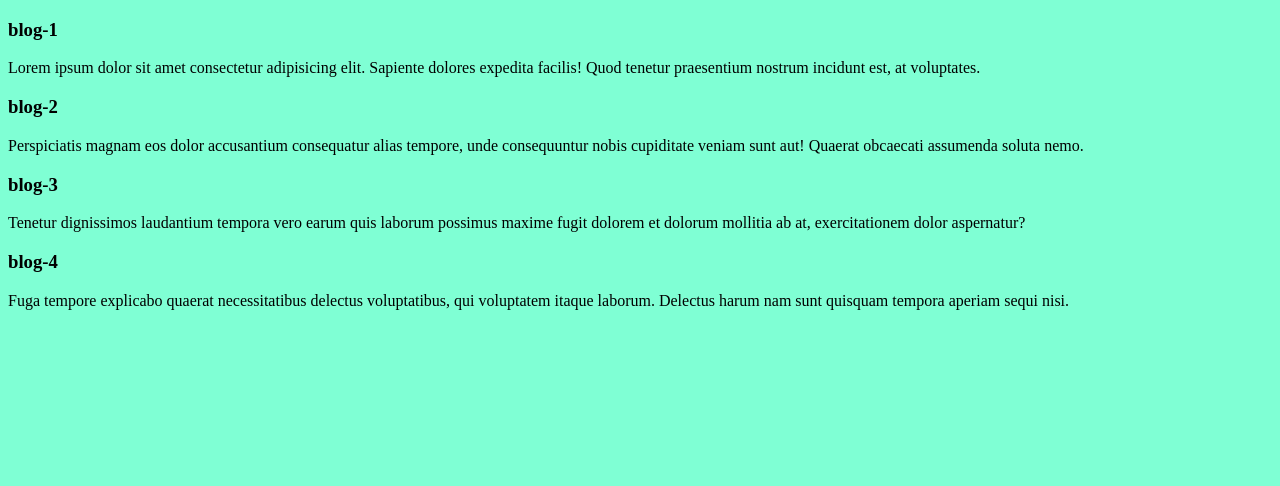
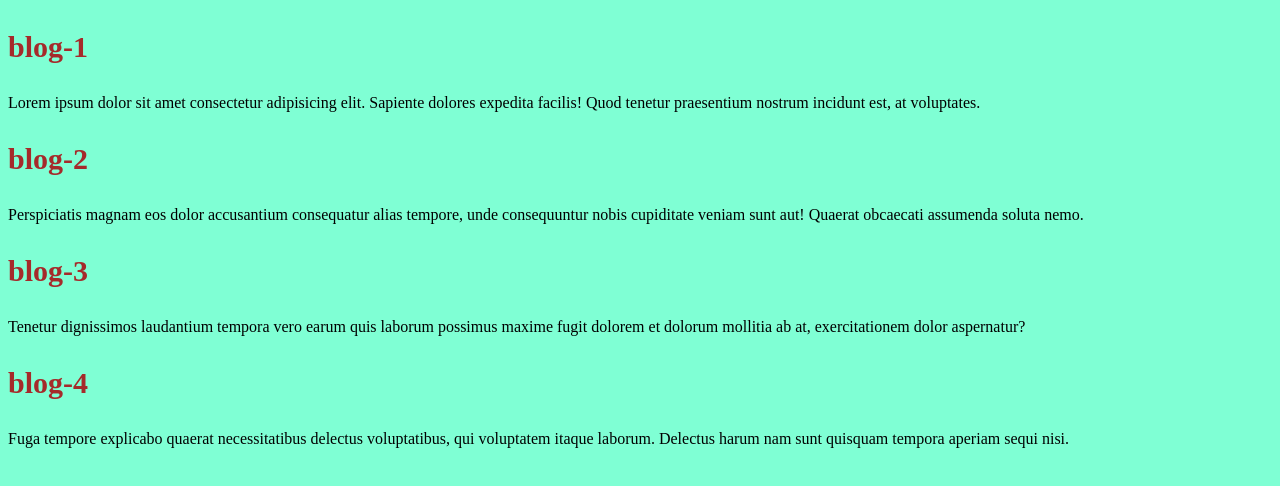
Before and after one commit to riffatin/test, a plain HTML site: page index.html in a window 1280 px wide. Drawn offline with Linux system fonts and the light colour scheme.

Commit message:
2nd commit

```diff
--- a/style.css
+++ b/style.css
@@ -1,3 +1,7 @@
 body{
     background-color: aquamarine;
 }
+article h3{
+    font-size: 30px;
+    color: brown;
+}
```
